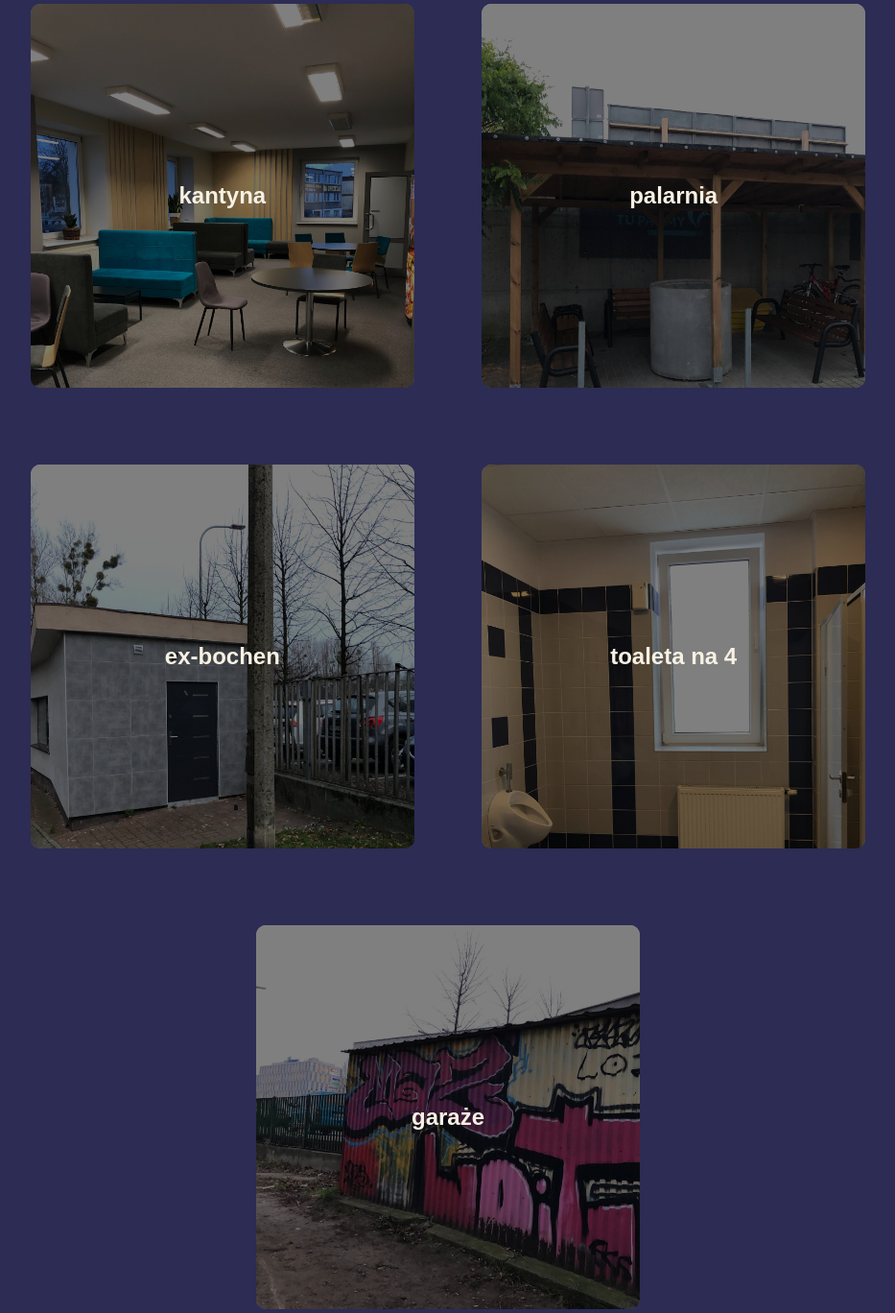
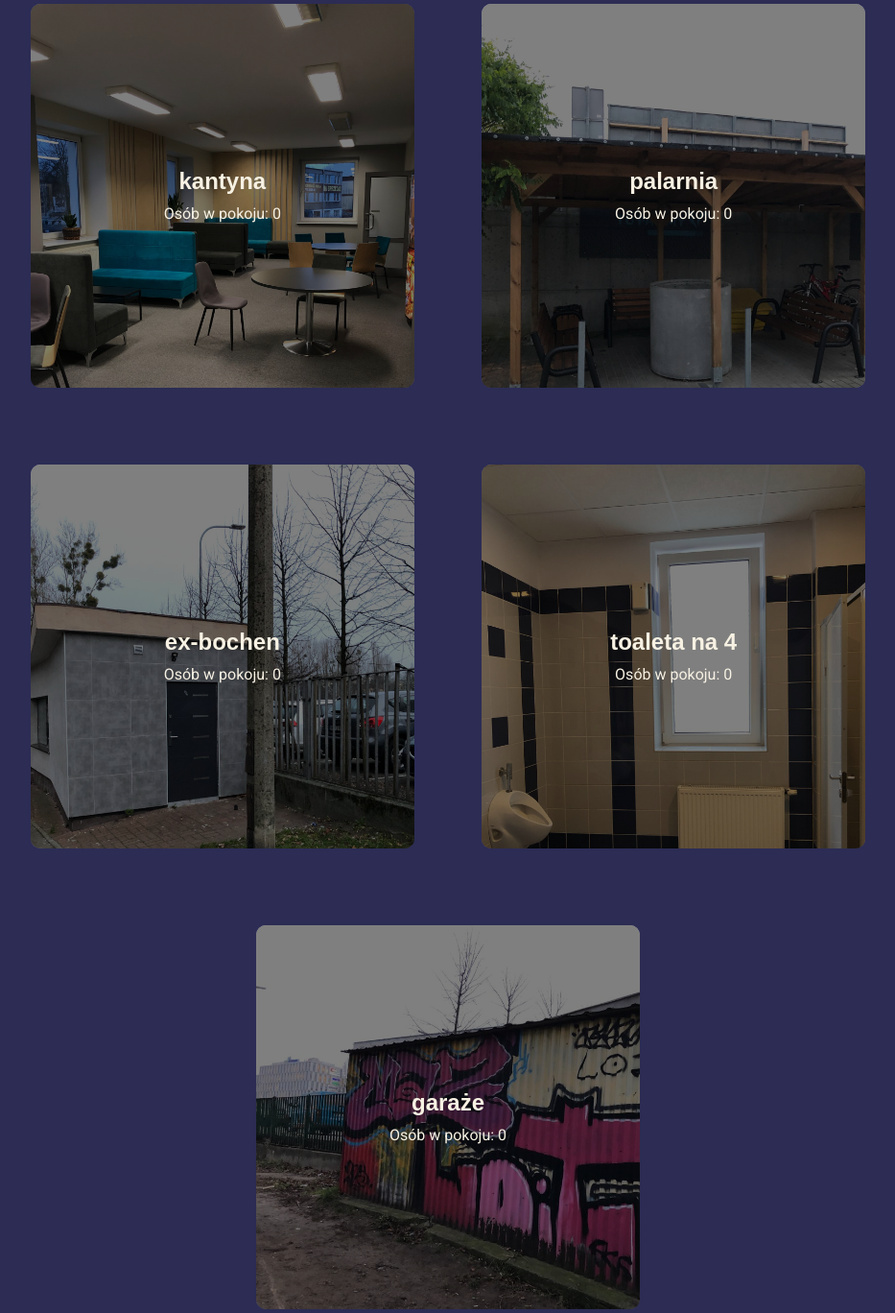
Before and after one commit to timothy02/tebijskie-rozmowki, a website: page pages/index.html in a window 1280 px wide. Shown: the part 582-1950 px from the top of the page at 96% size, without its empty margins (173-1106 px from the left). Drawn offline with Linux system fonts and the light colour scheme; files that its build step writes are made by us from their sources; no server answers; files whose address does not match are found by name; a web font is replaced by a local one.

Commit message:
Room users counter on index.html

```diff
--- a/pages/index.html
+++ b/pages/index.html
@@ -25,11 +25,41 @@
    </section>
 
    <section class="rooms">
-    <div class="img img1" onclick="redirectToChat('kantyna')"><div class="img-overlay"></div><h3>kantyna</h3></div>
-    <div class="img img2" onclick="redirectToChat('palarnia')"><div class="img-overlay"></div><h3>palarnia</h3></div>
-    <div class="img img3" onclick="redirectToChat('exbochen')"><div class="img-overlay"></div><h3>ex-bochen</h3></div>
-    <div class="img img4" onclick="redirectToChat('toaleta')"><div class="img-overlay"></div><h3>toaleta na 4</h3></div>
-    <div class="img img5" onclick="redirectToChat('garaze')"><div class="img-overlay"></div><h3>garaże</h3></div>
+    <div class="img img1" onclick="redirectToChat('kantyna')">
+        <div class="img-overlay"></div>
+        <h3>kantyna</h3>
+        <p>
+            Osób w pokoju: <span class="roomCounter" room="kantyna">0</span>
+        </p>
+    </div>
+    <div class="img img2" onclick="redirectToChat('palarnia')">
+        <div class="img-overlay"></div>
+        <h3>palarnia</h3>
+        <p>
+            Osób w pokoju: <span class="roomCounter" room="palarnia">0</span>
+        </p>
+    </div>
+    <div class="img img3" onclick="redirectToChat('exbochen')">
+        <div class="img-overlay"></div>
+        <h3>ex-bochen</h3>
+        <p>
+            Osób w pokoju: <span class="roomCounter" room="exbochen">0</span>
+        </p>
+    </div>
+    <div class="img img4" onclick="redirectToChat('toaleta')">
+        <div class="img-overlay"></div>
+        <h3>toaleta na 4</h3>
+        <p>
+            Osób w pokoju: <span class="roomCounter" room="toaleta">0</span>
+        </p>
+    </div>
+    <div class="img img5" onclick="redirectToChat('garaze')">
+        <div class="img-overlay"></div>
+        <h3>garaże</h3>
+        <p>
+            Osób w pokoju: <span class="roomCounter" room="garaze">0</span>
+        </p>
+    </div>
    </section>
 </body>
 <script src="js/socket.io.js"></script>
--- a/public/js/script.js
+++ b/public/js/script.js
@@ -1,10 +1,15 @@
 var socket = io();
 var userNameInput = document.getElementById("nick");
 var redirector = document.createElement("a");
-document.appendChild(redirector);
 
-socket.on("welcome", function(data){
-    console.log(data)
+socket.on("CHAT_STATE", function(data){
+    const counters = document.querySelectorAll(".roomCounter");
+
+    counters.forEach((counter) => {
+        if(data[counter.getAttribute("room")] != undefined){
+            counter.innerHTML = data[counter.getAttribute("room")].users.length;
+        }
+    });
 });
 
 
--- a/public/style/style.css
+++ b/public/style/style.css
@@ -89,11 +89,16 @@ section{
  display:flex;
  justify-content: center;
  align-items: center;
+ flex-direction: column;
 }
 
-.rooms div.img h3{
+.rooms div.img h3, .rooms div.img p{
     z-index: 20;
     font-size: 24px;
+    margin: 5px;
+}
+.rooms div.img p{
+    font-size: 16px;
 }
 
 .img-overlay{
```
